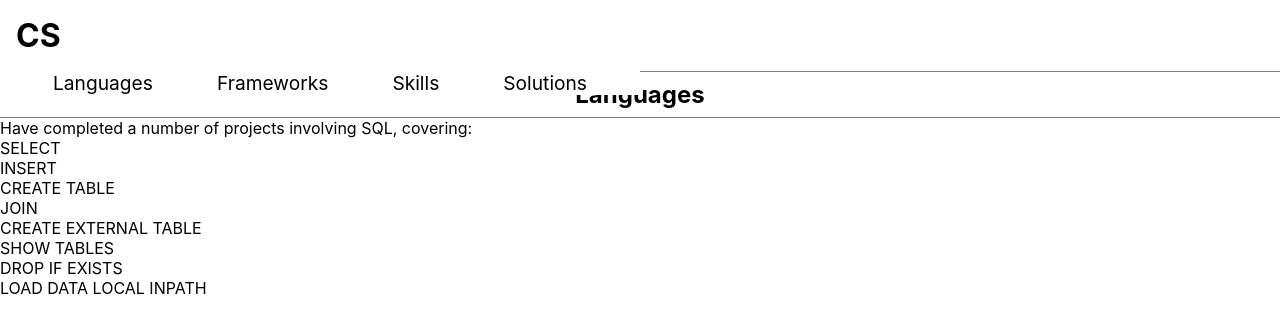
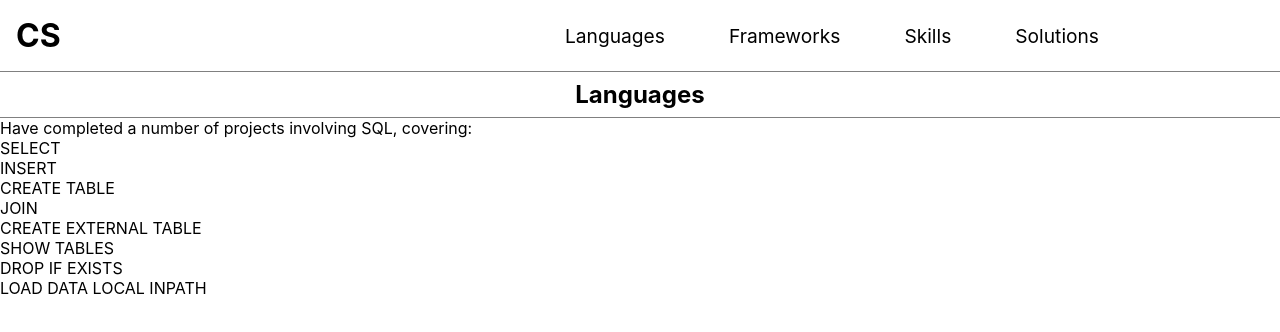
Before and after one commit to CharlesMarcusSmith/Five-Plus, a React (Create React App) app: page / in a window 1280 px wide. Shown: the top 332 px of the page. Built offline with nearby package versions, Linux system fonts and the light colour scheme; a web font is replaced by a local one.

Commit message:
Desktop Navbar fixed.

```diff
--- a/src/components/Navbar/MainNavbar.css
+++ b/src/components/Navbar/MainNavbar.css
@@ -1,4 +1,4 @@
-.header_container{
+.nav_container{
     display: flex;
     flex-direction: column;
     position: relative;
@@ -38,7 +38,14 @@
 }
 
 @media screen and (min-width:1024px) {
-    .header_container {
+    .header_container{
+        display: flex;
+        flex-direction: row;
+        align-items: center;
+        justify-content: space-between;
+    }
+
+    .nav_container {
         flex-direction: row;
         justify-content: center;
         align-items: center;
@@ -46,9 +53,10 @@
 
     .menu{
         display: flex;
+        position: static;
         flex-direction: row;
         font-size: 1.2rem;
-        width: 50%;
+        width: 70%;
     }
 
     .menu_items{
@@ -56,7 +64,7 @@
     }
 
     .logo{
-        width: 50%;
+        width: 30%;
     }
 
     .toggle{
--- a/src/components/Navbar/MainNavbar.jsx
+++ b/src/components/Navbar/MainNavbar.jsx
@@ -9,8 +9,8 @@
   return (
     <>
       {/* this empty div is called fragmentation, and it's a way of avoiding unessesary divs in our project. */}
-      <header>
-        <div className='header_bar'>
+      <header className='header_container'>
+        <div className='nav_bar'>
             <div className="logo"><h1> CS </h1></div>
             <div className="toggle" onClick={handleClick}>
                 {/* Ternary operator for conditional for icon toggle*/}
```
Also changed, not shown: public/Evidence/Desktop-Navbar-fix-1.PNG (added), public/Evidence/Desktop-Navbar-fix-2-extra-div.PNG (added), public/Evidence/notes.txt.
